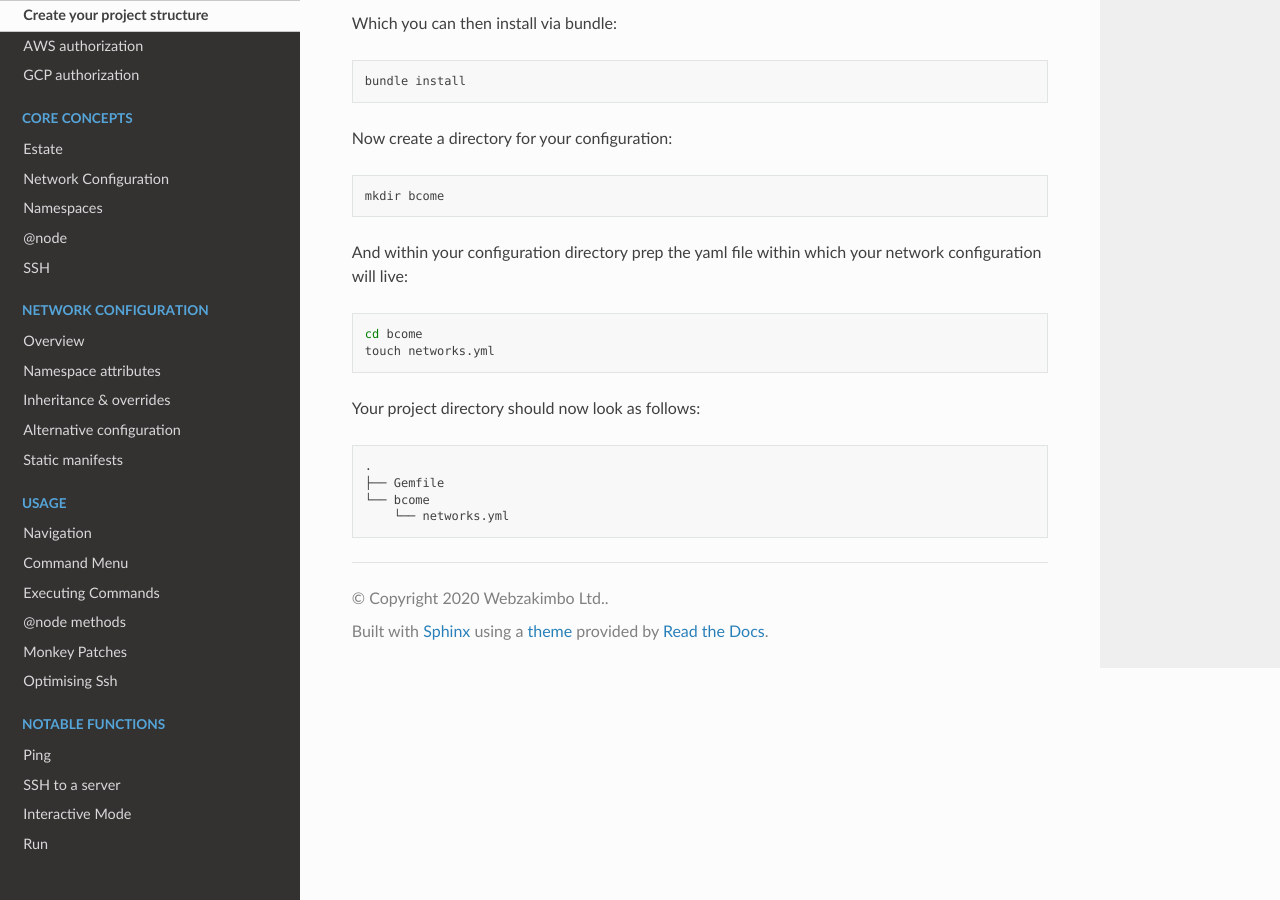
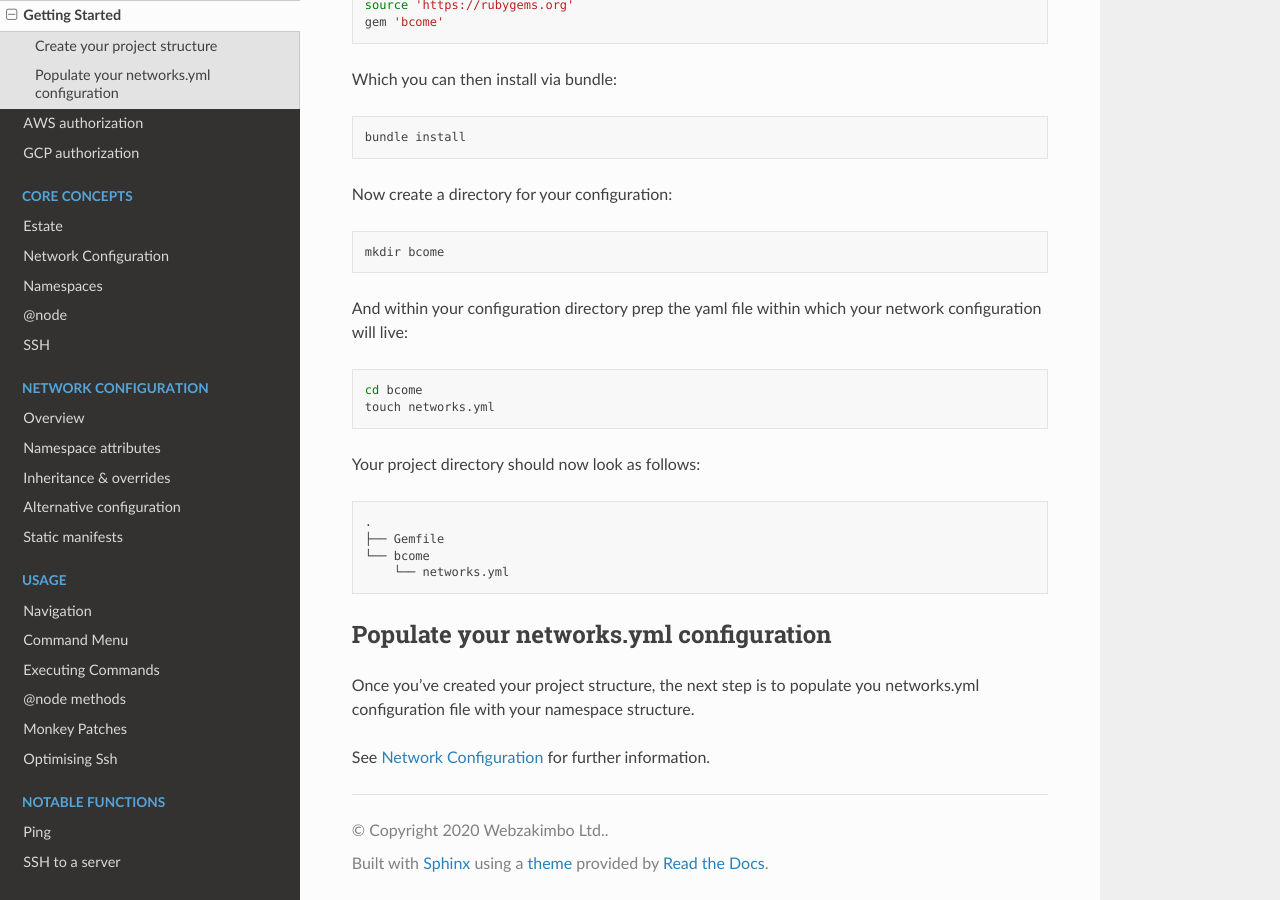
Before and after one commit to webzakimbo/bcome-read-the-docs, a Sphinx documentation site: the page built from docs/source/getting-started/create-project-structure.rst, in a window 1280 px wide and 900 px high, scrolled down 526 px. Built offline with Sphinx 7.4.7 and the Read the Docs theme 2.0.0, drawn with Linux system fonts in a browser that asks for light colours; pages that are not in the unit, such as notebooks, are missing from menus; some of the changed text lies outside the part shown.

Commit message:
Add a little more clarity around next steps following creation of the project structure

````diff
--- a/docs/source/core-concepts/namespaces.rst
+++ b/docs/source/core-concepts/namespaces.rst
@@ -24,7 +24,7 @@ Namespaces are laid out in a parent - child format, for example:
 
 .. code-block:: yaml
 
-   ```
+   ---
    grandparent:
      description: "The grandparent"
      type: collection
--- a/docs/source/getting-started/create-project-structure.rst
+++ b/docs/source/getting-started/create-project-structure.rst
@@ -1,9 +1,12 @@
 .. meta::
    :description lang=en: Bcome - create your project structure
 
-*****************************
+***************
+Getting Started
+***************
+
 Create your project structure
-*****************************
+=============================
 
 Create a project directory:
 
@@ -52,3 +55,11 @@ Your project directory should now look as follows:
    ├── Gemfile
    └── bcome
        └── networks.yml
+
+
+Populate your networks.yml configuration
+========================================
+
+Once you've created your project structure, the next step is to populate you networks.yml configuration file with your namespace structure.
+
+See :doc:`../core-concepts/network-configuration` for further information.
````
